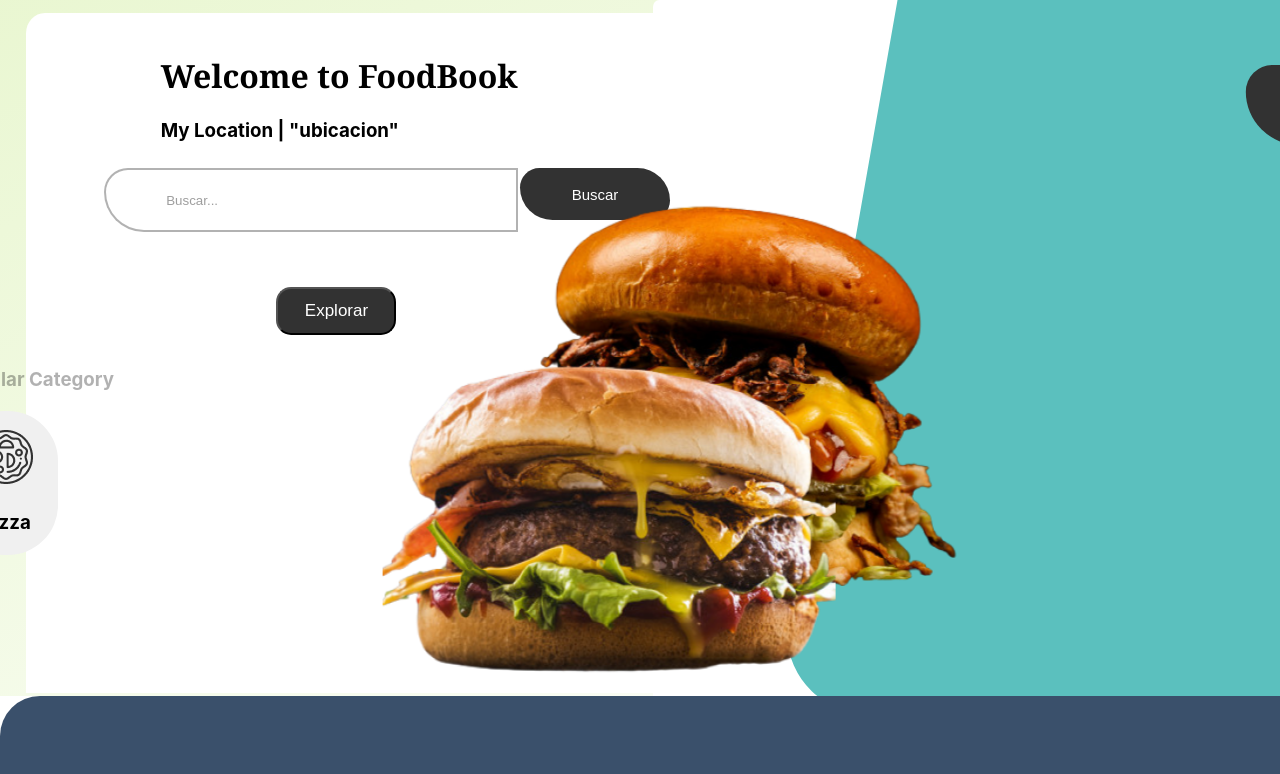
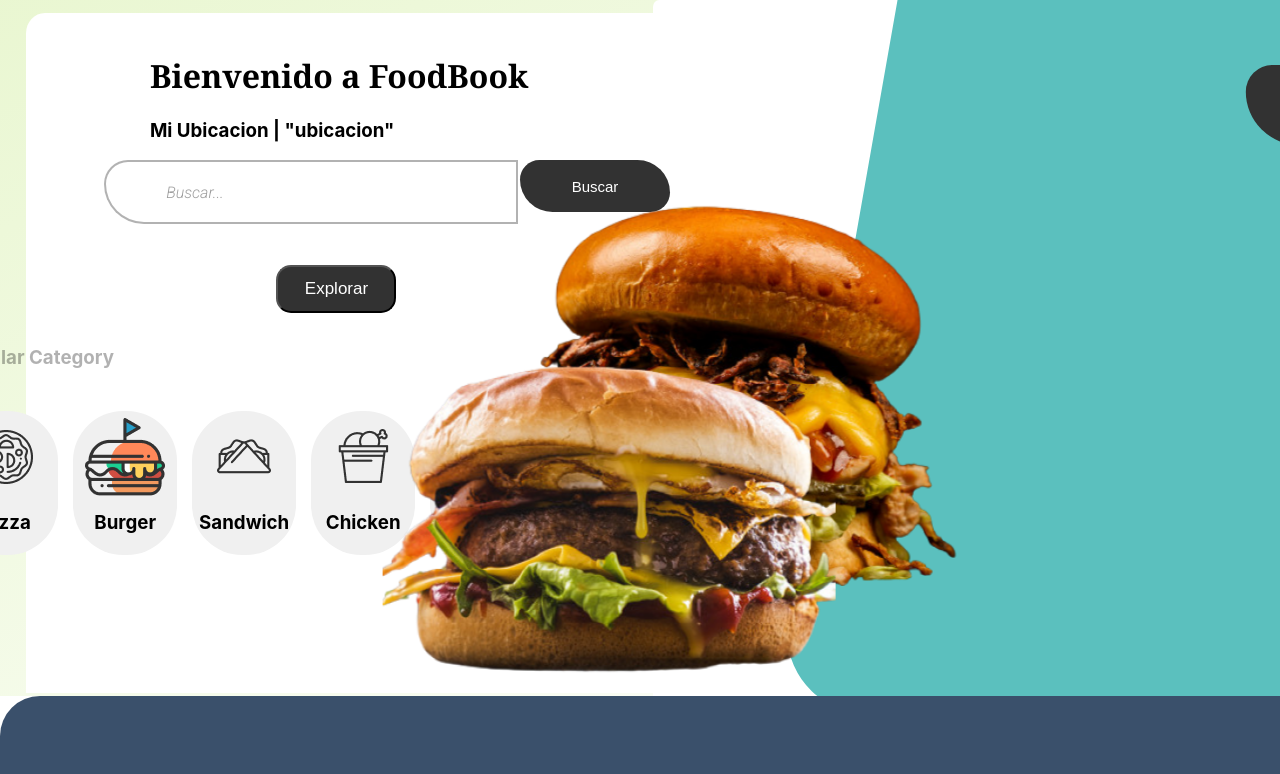
Before and after one commit to victorlavadoalva/PF-Food, a React (Create React App) app in the folder client/: page / in a window 1280 px wide. Shown: the top 774 px of the page. Built offline with nearby package versions, Linux system fonts and the light colour scheme.

Commit message:
Landing Finish

```diff
--- a/client/public/index.html
+++ b/client/public/index.html
@@ -2,7 +2,16 @@
 <html lang="en">
   <head>
     <meta charset="utf-8" />
-    <link rel="icon" href="https://img.icons8.com/doodle/512/-freelancefirm.png" />
+    <link
+      rel="icon"
+      href="https://img.icons8.com/doodle/512/-freelancefirm.png"
+    />
+    <link rel="preconnect" href="https://fonts.googleapis.com" />
+    <link rel="preconnect" href="https://fonts.gstatic.com" crossorigin />
+    <link
+      href="https://fonts.googleapis.com/css2?family=Roboto:ital,wght@1,300&display=swap"
+      rel="stylesheet"
+    />
     <meta name="viewport" content="width=device-width, initial-scale=1" />
     <meta name="theme-color" content="#000000" />
     <meta
--- a/client/src/Components/CardLanding/index.jsx
+++ b/client/src/Components/CardLanding/index.jsx
@@ -1,6 +1,6 @@
 import styles from "./index.module.css";
 
-export default function CardLanding({image, name}) {
+export default function CardLanding({id ,image, name}) {
   return (
     <div className={styles.cardContainer}>
         <div className={styles.imgContainer}>
--- a/client/src/Components/Paginado/index.jsx
+++ b/client/src/Components/Paginado/index.jsx
@@ -1,5 +1,4 @@
 import Pagination from '@mui/material/Pagination';
-import Stack from '@mui/material/Stack';
 import * as React from 'react';
 import { useDispatch, useSelector } from "react-redux";
 import { getRestorants } from "../../Redux/actions";
@@ -12,8 +11,8 @@ const handleChange = (e,p) => {
 }
 
   return (
-    <Stack spacing={2}>
-      <Pagination count={amountPages} variant="outlined" onChange={handleChange} shape="rounded" />
-    </Stack>
+
+      <Pagination count={Number(amountPages)} variant="outlined" onChange={handleChange} shape="rounded" />
+
   );
 }
--- a/client/src/Components/SearchBar/index.module.css
+++ b/client/src/Components/SearchBar/index.module.css
@@ -14,7 +14,8 @@
 .searchBarInput {
     display: flex;
     align-items: center;
-
+    font-family: 'Roboto', sans-serif;
+    font-size: 16px;
     width: 350px;
     height: 60px;
     padding: 0 0 0 60px;
--- a/client/src/Pages/Landing/index.jsx
+++ b/client/src/Pages/Landing/index.jsx
@@ -1,52 +1,85 @@
+import { useState } from "react";
 import { Link } from "react-router-dom";
 import CardLanding from "../../Components/CardLanding";
 import SearchBar from "../../Components/SearchBar/index";
+import chicken from "../../Img/ImgCardLanding/Chicken.png";
+import dessert from "../../Img/ImgCardLanding/Dessert.png";
+import pasta from "../../Img/ImgCardLanding/Pasta.png";
+import sandwich from "../../Img/ImgCardLanding/Sandwich.png";
+import burger from "../../Img/ImgCardLanding/hamburger.png";
 import pizza from "../../Img/ImgCardLanding/pizza.png";
 import img from "../../Img/ImgLanding/Food-landing.png";
 import styles from "./styles.module.css";
 function Landing() {
-  const props = [
+  const [props, SetProps] = useState([
     {
-      image:pizza,
-      name:"Pizza"
-    }
-  ]
+      id: 1,
+      image: pizza,
+      name: "Pizza",
+    },
+    {
+      id: 2,
+      image: burger,
+      name: "Burger",
+    },
+    {
+      id: 3,
+      image: sandwich,
+      name: "Sandwich",
+    },
+    {
+      id: 4,
+      image: chicken,
+      name: "Chicken",
+    },
+    {
+      id: 5,
+      image: pasta,
+      name: "Pasta",
+    },
+    {
+      id: 6,
+      image: dessert,
+      name: "Dessert",
+    },
+  ]);
+
   return (
     <div className={styles.container}>
       <div className={styles.containerContent}>
         <div className={styles.containerTitle}>
-          <h1>Welcome to FoodBook</h1>
-          <h3>My Location |  "ubicacion"</h3>
+          <h1>Bienvenido a FoodBook </h1>
+          <h3>Mi Ubicacion | "ubicacion"</h3>
         </div>
         <div className={styles.searchBar}>
           <SearchBar />
         </div>
 
         <div className={styles.divLink}>
-          <Link to={"/home"} style={{textDecoration: 'none'}}>
+          <Link to={"/home"} style={{ textDecoration: "none" }}>
             <button className={styles.button}>Explorar</button>
           </Link>
         </div>
         <div className={styles.popularCards}>
           <h3 className={styles.category}>Popular Category</h3>
-          {
-              props.map((el) => (
-                <CardLanding
-                 image ={el.image}
-                 name ={el.name}
-                />
-              ))
-          }
+        </div>
+
+          <div className={styles.containerCards}>
+            {props.map((el) => (
+              <Link to ="/home" style = {{ textDecoration: "none" , color:"black"}}>
+               <CardLanding className={styles.CardPopular} image={el.image} name={el.name} />
+              </Link>
+
+            ))}
+          </div>
 
       </div>
-      </div>
       <div className={styles.containerImg}>
-
         <div className={styles.elementDesing}>
-              <Link to={"/home"} style={{textDecoration: 'none'}}>
+          <Link to={"/home"} style={{ textDecoration: "none" }}>
             <button className={styles.buttonAccount}>Cuenta</button>
           </Link>
-              <img className={styles.imgFood} src={img}/>
+          <img className={styles.imgFood} src={img} />
         </div>
       </div>
     </div>
--- a/client/src/Pages/Landing/styles.module.css
+++ b/client/src/Pages/Landing/styles.module.css
@@ -62,11 +62,24 @@ overflow: hidden;
 }
 .popularCards {
   /* border:3px solid black; */
+
   order:4;
+  margin:15px 0 0 0;
+  width: 50rem;
+  height:3rem;
+  margin-left:30px;
+}
+
+.containerCards {
+  /* border:3px solid black; */
+  display: flex;
+  order:5;
+  flex-direction: row;
   margin:15px 0 0 0;
   width: 50rem;
   height:25rem;
   margin-left:30px;
+  gap:15px
 }
 
 .category {
@@ -133,6 +146,12 @@ overflow: hidden;
 
 }
 
-/* .button  ,.buttonAccount:hover{
+.CardPopular :hover {
+  box-shadow: rgba(45, 35, 66, 0.3) 0 4px 8px, rgba(45, 35, 66, 0.2) 0 7px 13px -3px, #D6D6E7 0 -3px 0 inset;
+  transform: translateY(-4px);
+ }
 
-} */
+.button :hover {
+  box-shadow: rgba(45, 35, 66, 0.3) 0 4px 8px, rgba(45, 35, 66, 0.2) 0 7px 13px -3px, #D6D6E7 0 -3px 0 inset;
+  transform: translateY(-4px);
+ }
```
Lines whose indentation alone changed are shown as unchanged.
